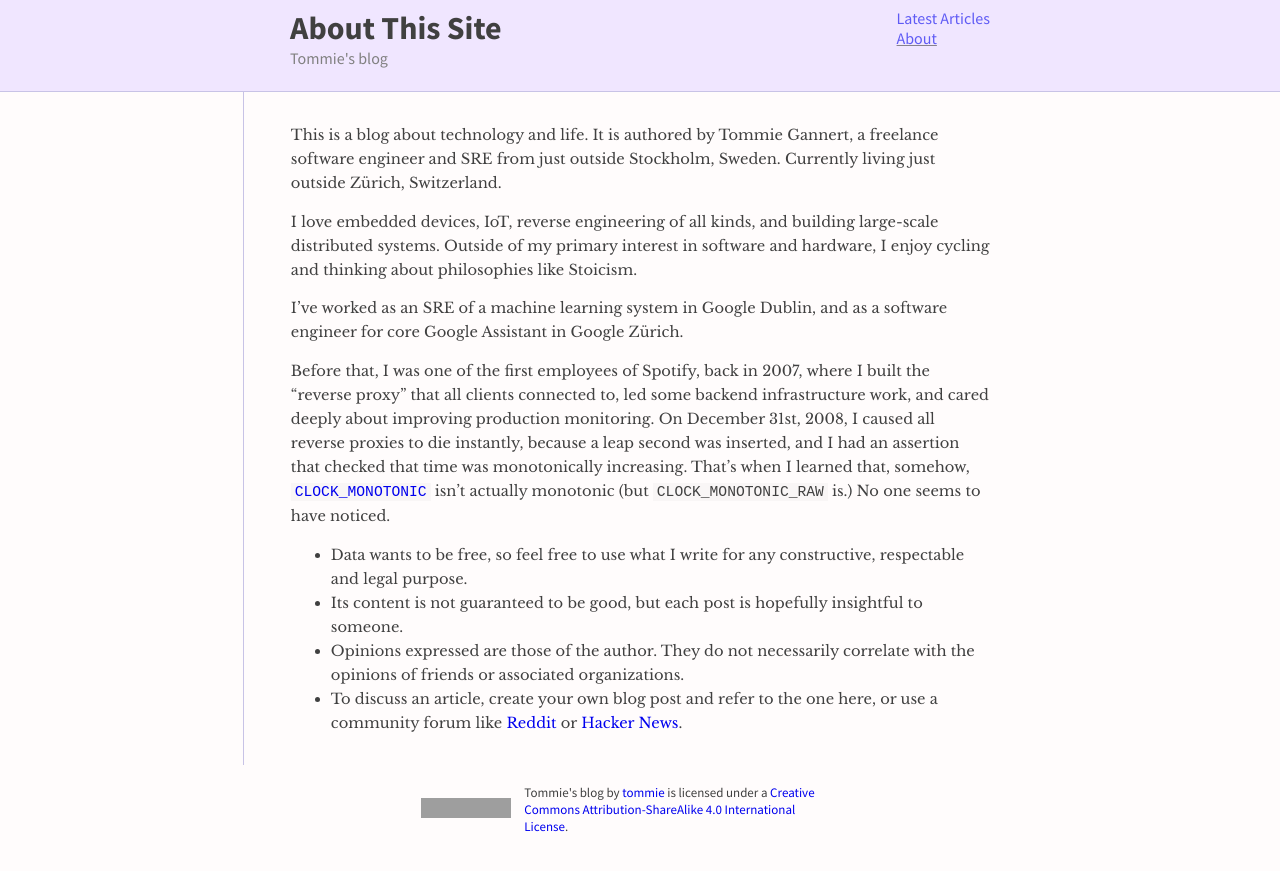
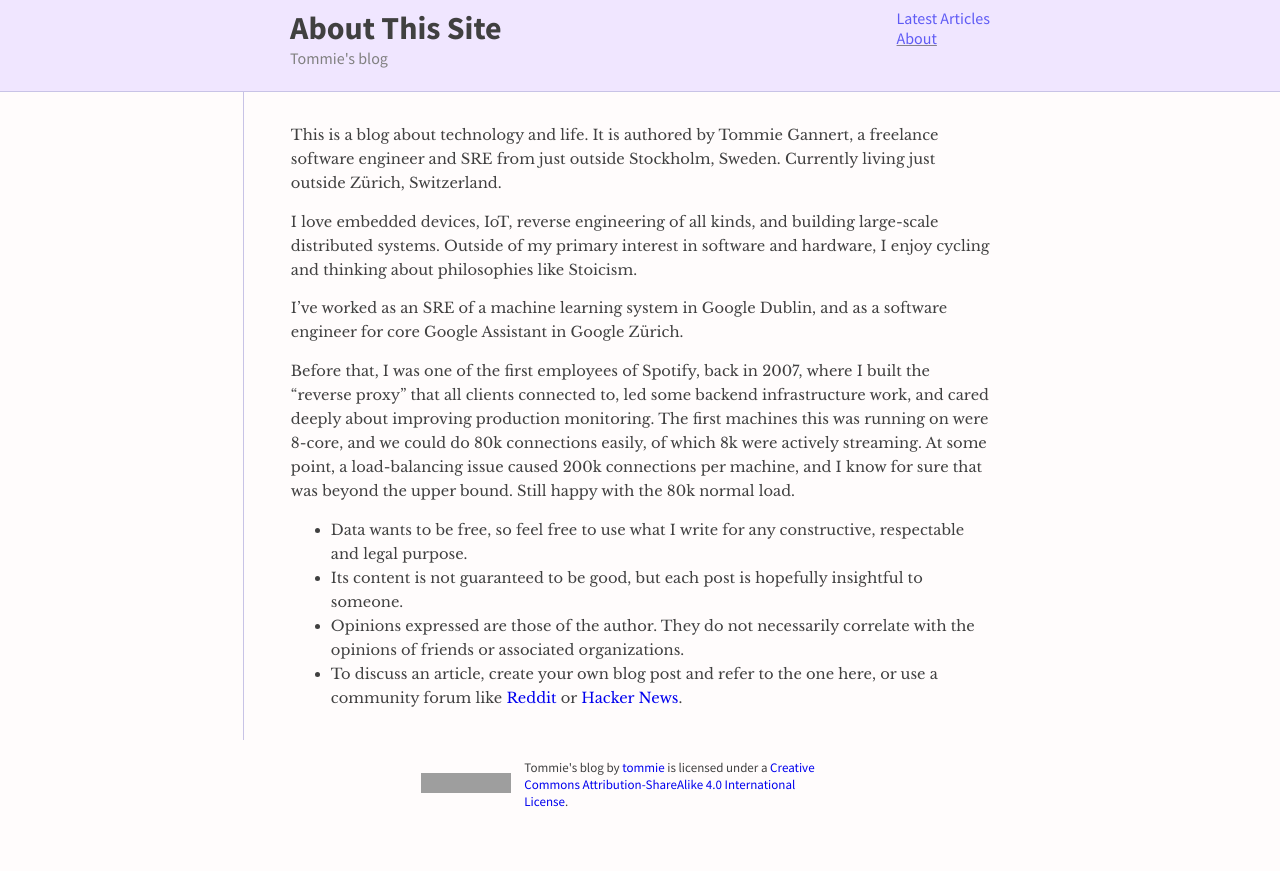
Before and after one commit to tommie/tommie.github.io, a Jekyll site: the page built from about.md, in a window 1280 px wide. Shown: the top 871 px of the page. Built offline with Jekyll 4.4.1, drawn with Linux system fonts in a browser that asks for light colours; grey boxes are pictures that could not be loaded.

Commit message:
About the 80k connections.

```diff
--- a/about.md
+++ b/about.md
@@ -18,13 +18,11 @@ Zürich.
 Before that, I was one of the first employees of Spotify, back in
 2007, where I built the "reverse proxy" that all clients connected to,
 led some backend infrastructure work, and cared deeply about improving
-production monitoring. On December 31st, 2008, I caused all reverse
-proxies to die instantly, because a leap second was inserted, and I
-had an assertion that checked that time was monotonically
-increasing. That's when I learned that, somehow,
-[`CLOCK_MONOTONIC`](https://man7.org/linux/man-pages/man2/clock_getres.2.html)
-isn't actually monotonic (but `CLOCK_MONOTONIC_RAW` is.) No one seems
-to have noticed.
+production monitoring. The first machines this was running on were
+8-core, and we could do 80k connections easily, of which 8k were
+actively streaming. At some point, a load-balancing issue caused 200k
+connections per machine, and I know for sure that was beyond the upper
+bound. Still happy with the 80k normal load.
 
 * Data wants to be free, so feel free to use what I write for any
   constructive, respectable and legal purpose.
```
